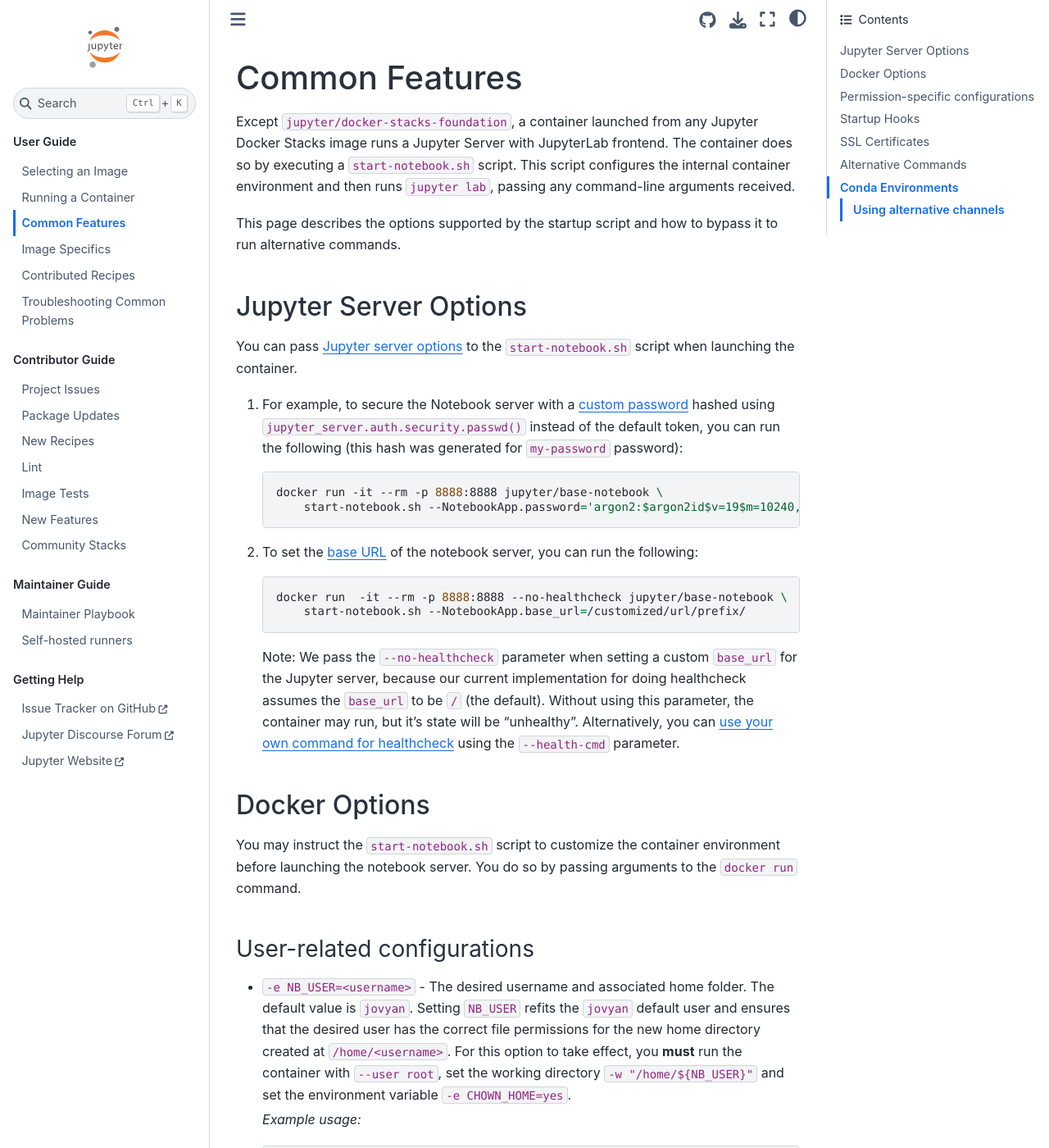
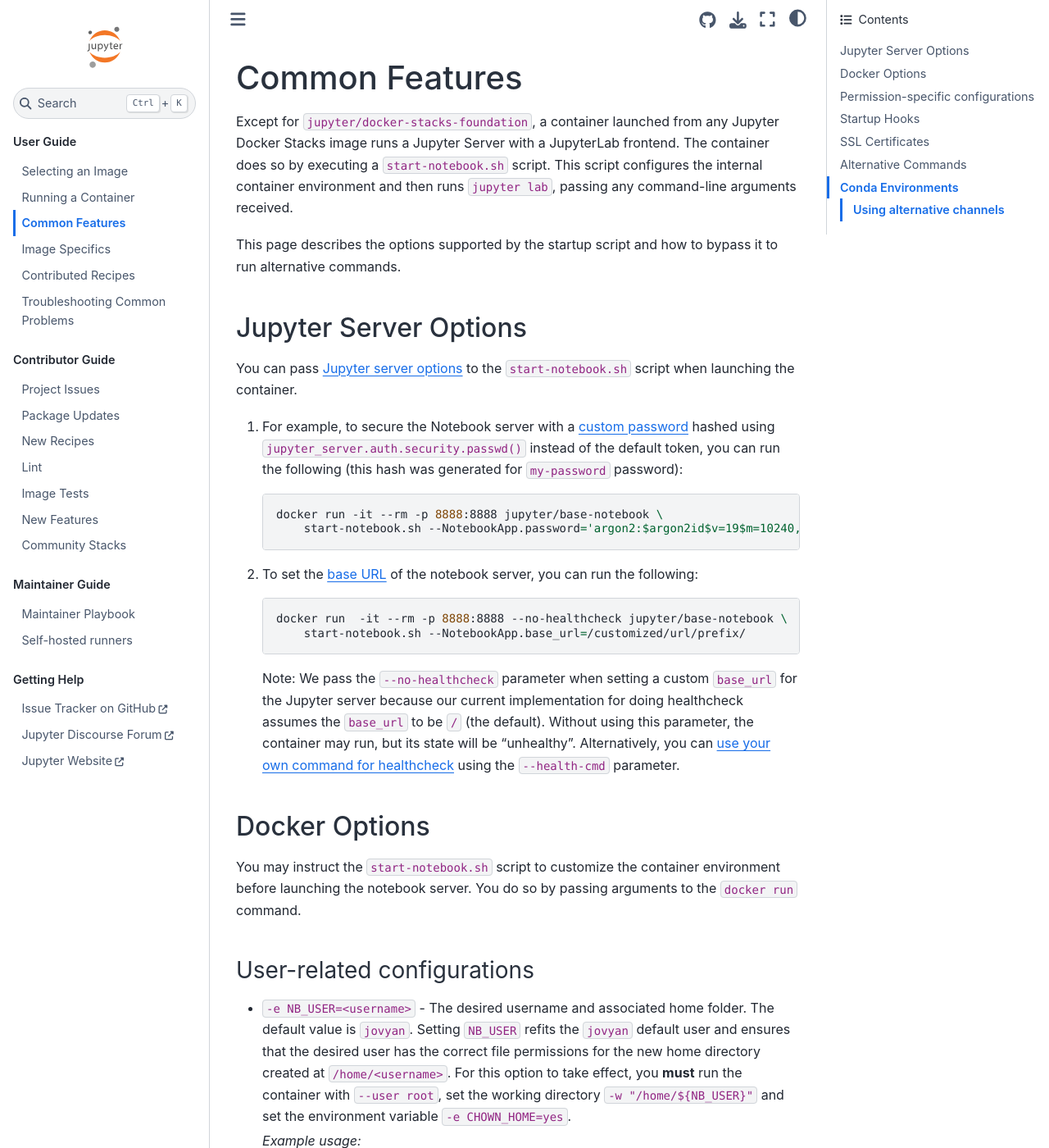
Before and after one commit to jupyter/docker-stacks, a Sphinx documentation site: the page built from docs/using/common.md, in a window 1280 px wide and 1400 px high. Shown: the whole window at 82% size. Built offline with Sphinx 7.4.7 and the Sphinx Book theme 1.1.4, drawn with Linux system fonts in a browser that asks for light colours; some of the changed text lies outside the part shown.

Commit message:
Update common.md

````diff
--- a/docs/using/common.md
+++ b/docs/using/common.md
@@ -1,6 +1,6 @@
 # Common Features
 
-Except `jupyter/docker-stacks-foundation`, a container launched from any Jupyter Docker Stacks image runs a Jupyter Server with JupyterLab frontend.
+Except for `jupyter/docker-stacks-foundation`, a container launched from any Jupyter Docker Stacks image runs a Jupyter Server with a JupyterLab frontend.
 The container does so by executing a `start-notebook.sh` script.
 This script configures the internal container environment and then runs `jupyter lab`, passing any command-line arguments received.
 
@@ -26,9 +26,9 @@
        start-notebook.sh --NotebookApp.base_url=/customized/url/prefix/
    ```
 
-   Note: We pass the `--no-healthcheck` parameter when setting a custom `base_url` for the Jupyter server,
+   Note: We pass the `--no-healthcheck` parameter when setting a custom `base_url` for the Jupyter server
    because our current implementation for doing healthcheck assumes the `base_url` to be `/` (the default).
-   Without using this parameter, the container may run, but it's state will be "unhealthy".
+   Without using this parameter, the container may run, but its state will be "unhealthy".
    Alternatively, you can [use your own command for healthcheck](https://docs.docker.com/engine/reference/run/#healthcheck)
    using the `--health-cmd` parameter.
 
@@ -186,8 +186,8 @@
 
 ### Switching back to the classic notebook or using a different startup command
 
-JupyterLab built on top of Jupyter Server is now the default for all the images of the stack.
-However, it is still possible to switch back to the classic notebook or use a different startup command.
+JupyterLab, built on top of Jupyter Server, is now the default for all the images of the stack.
+However, switching back to the classic notebook or using a different startup command is still possible.
 You can achieve this by setting the environment variable `DOCKER_STACKS_JUPYTER_CMD` at container startup.
 The table below shows some options.
 
````
Also changed, not shown: other parts of docs/using/common.md (+5 -5 lines).
